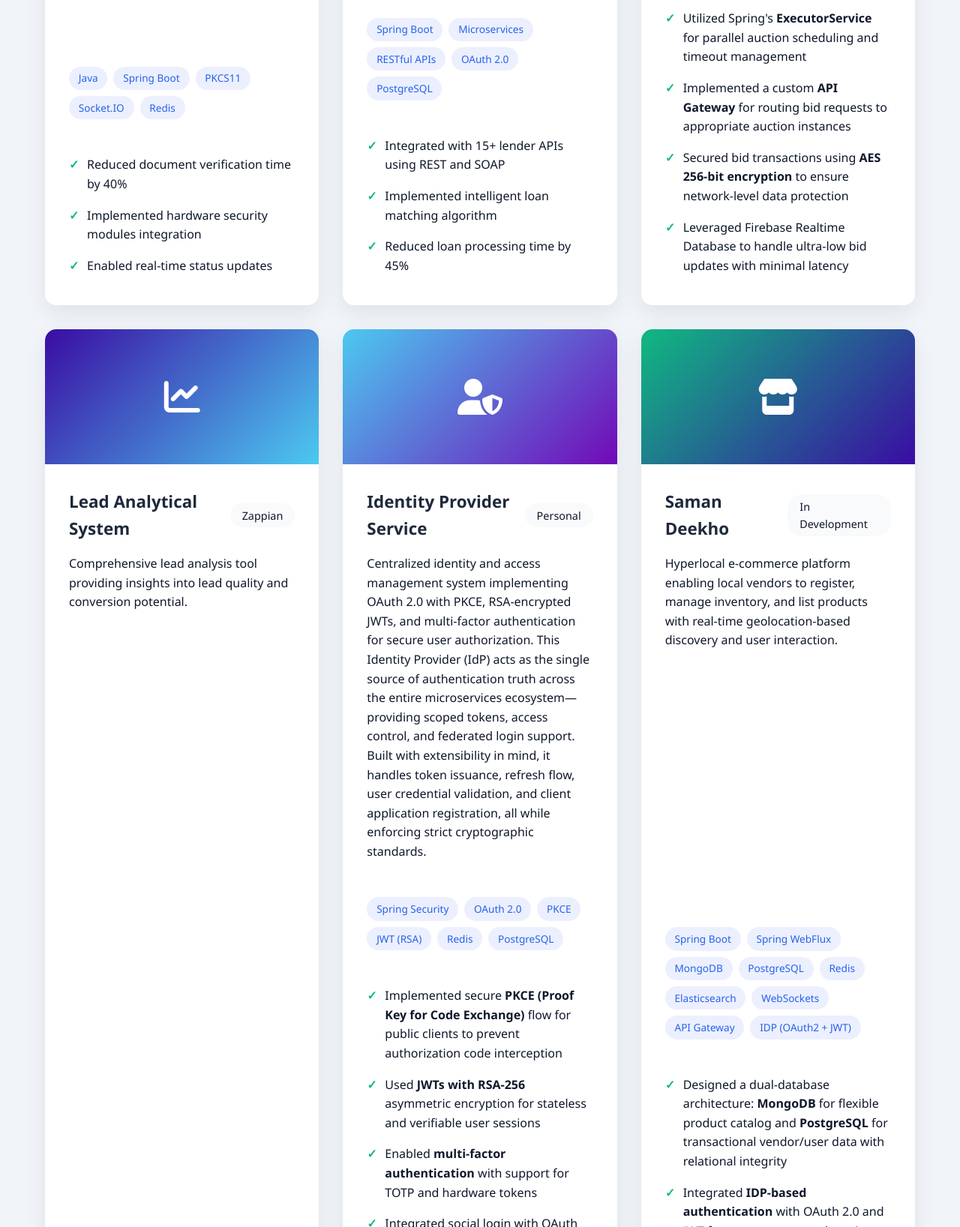
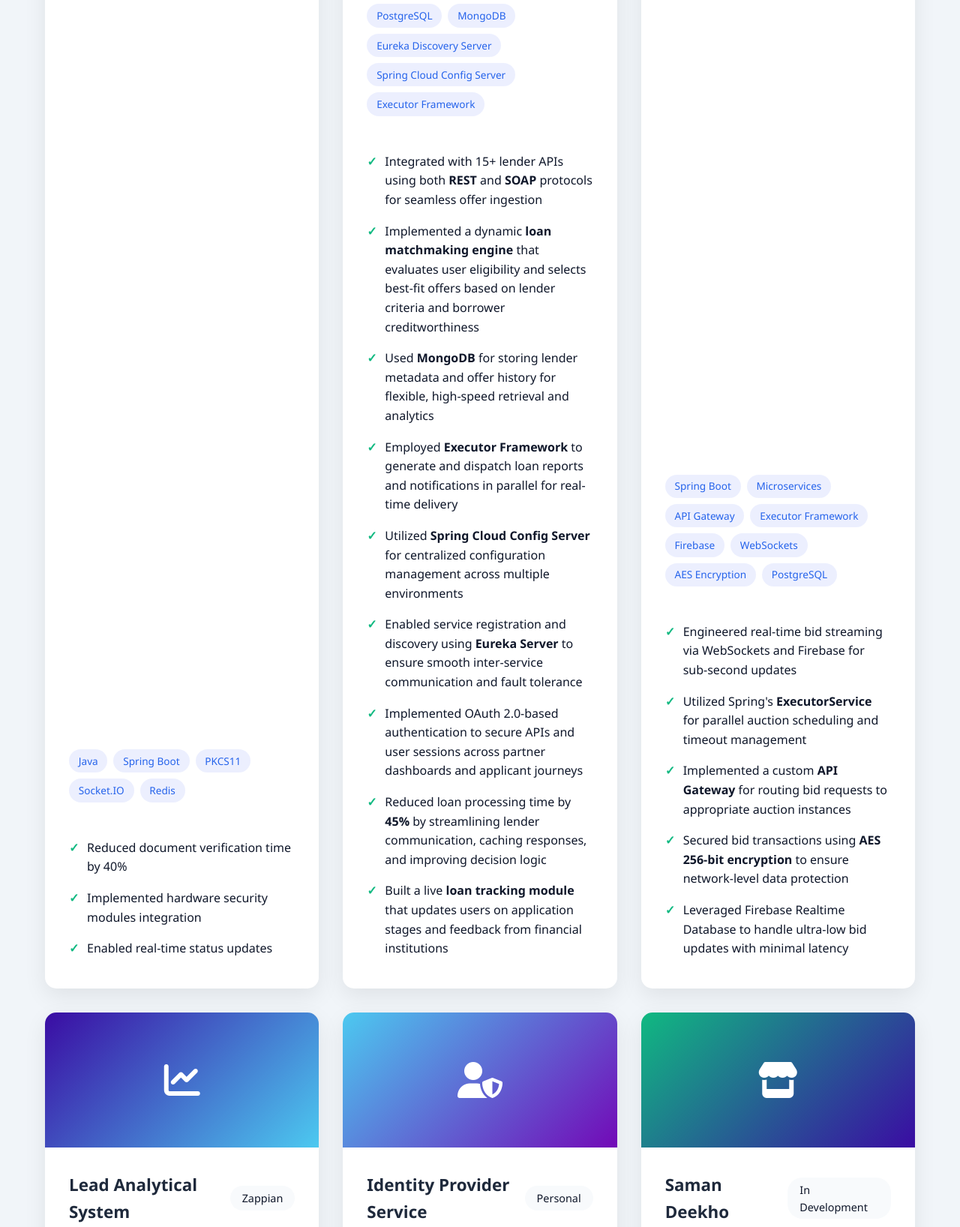
Before and after one commit to ashishrajak/portfolio, a plain HTML site: page index.html in a window 1280 px wide. Shown: the part 5574-7210 px from the top of the page at 75% size. Drawn offline with Linux system fonts and the light colour scheme.

Commit message:
projects index.html

```diff
--- a/index.html
+++ b/index.html
@@ -1030,22 +1030,32 @@
             <h3 class="project-title">CredMudra</h3>
             <div class="project-status">Zappin</div>
         </div>
-                        <p class="project-description">Loan matchmaking platform integrating with 15+ lenders for personalized loan recommendations.</p>
+        <p class="project-description">
+            A scalable loan matchmaking and credit assessment platform that integrates with 15+ financial institutions to deliver personalized loan offers. The system dynamically analyzes borrower profiles and matches them with optimal lender products using scoring algorithms, real-time rule engines, and eligibility workflows. Built on microservices architecture with central configuration and service discovery, it also supports efficient reporting, live tracking, and partner dashboard systems.
+        </p>
         <div class="project-tech">
             <span class="tech-item">Spring Boot</span>
             <span class="tech-item">Microservices</span>
             <span class="tech-item">RESTful APIs</span>
             <span class="tech-item">OAuth 2.0</span>
             <span class="tech-item">PostgreSQL</span>
+            <span class="tech-item">MongoDB</span>
+            <span class="tech-item">Eureka Discovery Server</span>
+            <span class="tech-item">Spring Cloud Config Server</span>
+            <span class="tech-item">Executor Framework</span>
         </div>
         <ul class="project-achievements">
-                            <li>Integrated with 15+ lender APIs using REST and SOAP</li>
-                            <li>Implemented intelligent loan matching algorithm</li>
-                            <li>Reduced loan processing time by 45%</li>
+            <li>Integrated with 15+ lender APIs using both <strong>REST</strong> and <strong>SOAP</strong> protocols for seamless offer ingestion</li>
+            <li>Implemented a dynamic <strong>loan matchmaking engine</strong> that evaluates user eligibility and selects best-fit offers based on lender criteria and borrower creditworthiness</li>
+            <li>Used <strong>MongoDB</strong> for storing lender metadata and offer history for flexible, high-speed retrieval and analytics</li>
+            <li>Employed <strong>Executor Framework</strong> to generate and dispatch loan reports and notifications in parallel for real-time delivery</li>
+            <li>Utilized <strong>Spring Cloud Config Server</strong> for centralized configuration management across multiple environments</li>
+            <li>Enabled service registration and discovery using <strong>Eureka Server</strong> to ensure smooth inter-service communication and fault tolerance</li>
+            <li>Implemented OAuth 2.0-based authentication to secure APIs and user sessions across partner dashboards and applicant journeys</li>
+            <li>Reduced loan processing time by <strong>45%</strong> by streamlining lender communication, caching responses, and improving decision logic</li>
+            <li>Built a live <strong>loan tracking module</strong> that updates users on application stages and feedback from financial institutions</li>
         </ul>
     </div>
-
-
 </div>
 
             <!--    // auction ext  -->
@@ -1091,18 +1101,26 @@
             <h3 class="project-title">Lead Analytical System</h3>
             <div class="project-status">Zappian</div>
         </div>
-                        <p class="project-description">Comprehensive lead analysis tool providing insights into lead quality and conversion potential.</p>
+        <p class="project-description">
+            A real-time lead intelligence and scoring platform designed to analyze lead behavior, segment quality, and predict conversion potential. The system uses high-performance analytics powered by ClickHouse and Elasticsearch to deliver granular insights through interactive dashboards. Integrated with centralized authentication and role-based access, it supports advanced filtering, drill-down reports, and lead heatmaps.
+        </p>
         <div class="project-tech">
             <span class="tech-item">Spring Boot</span>
-                            <span class="tech-item">Elasticsearch</span>
+            <span class="tech-item">ClickHouse</span>
             <span class="tech-item">Redis</span>
-                            <span class="tech-item">Kafka</span>
+            <span class="tech-item">JWT Auth</span>
+            <span class="tech-item">Role-Based Access</span>
             <span class="tech-item">Data Visualization</span>
         </div>
         <ul class="project-achievements">
-                            <li>Increased lead conversion rates by 30%</li>
-                            <li>Reduced processing time by 50%</li>
-                            <li>Implemented real-time analytics dashboard</li>
+            <li>Boosted lead conversion rates by <strong>30%</strong> by identifying high-performing traffic sources and optimizing targeting strategies</li>
+            <li>Reduced data processing time by <strong>50%</strong> using <strong>Kafka</strong> for streaming ingestion and <strong>ClickHouse</strong> for high-speed OLAP queries</li>
+            <li>Built real-time analytics dashboards with drill-down filters, trend analysis, and cohort visualizations</li>
+            <li>Integrated with centralized <strong>Identity Provider</strong> for secured access via <strong>JWT tokens</strong></li>
+            <li>Implemented <strong>role-based access control (RBAC)</strong> to manage permissions for admins, managers, and partners</li>
+            <li>Used <strong>Redis</strong> for caching lead metrics and filters to reduce dashboard load times</li>
+            <li>Delivered automated and on-demand report generation modules for performance summaries and daily snapshots</li>
+            <li>Leveraged <strong>Elasticsearch</strong> for flexible search queries and aggregations across lead attributes</li>
         </ul>
     </div>
 </div>
```
Lines whose indentation alone changed are shown as unchanged.
